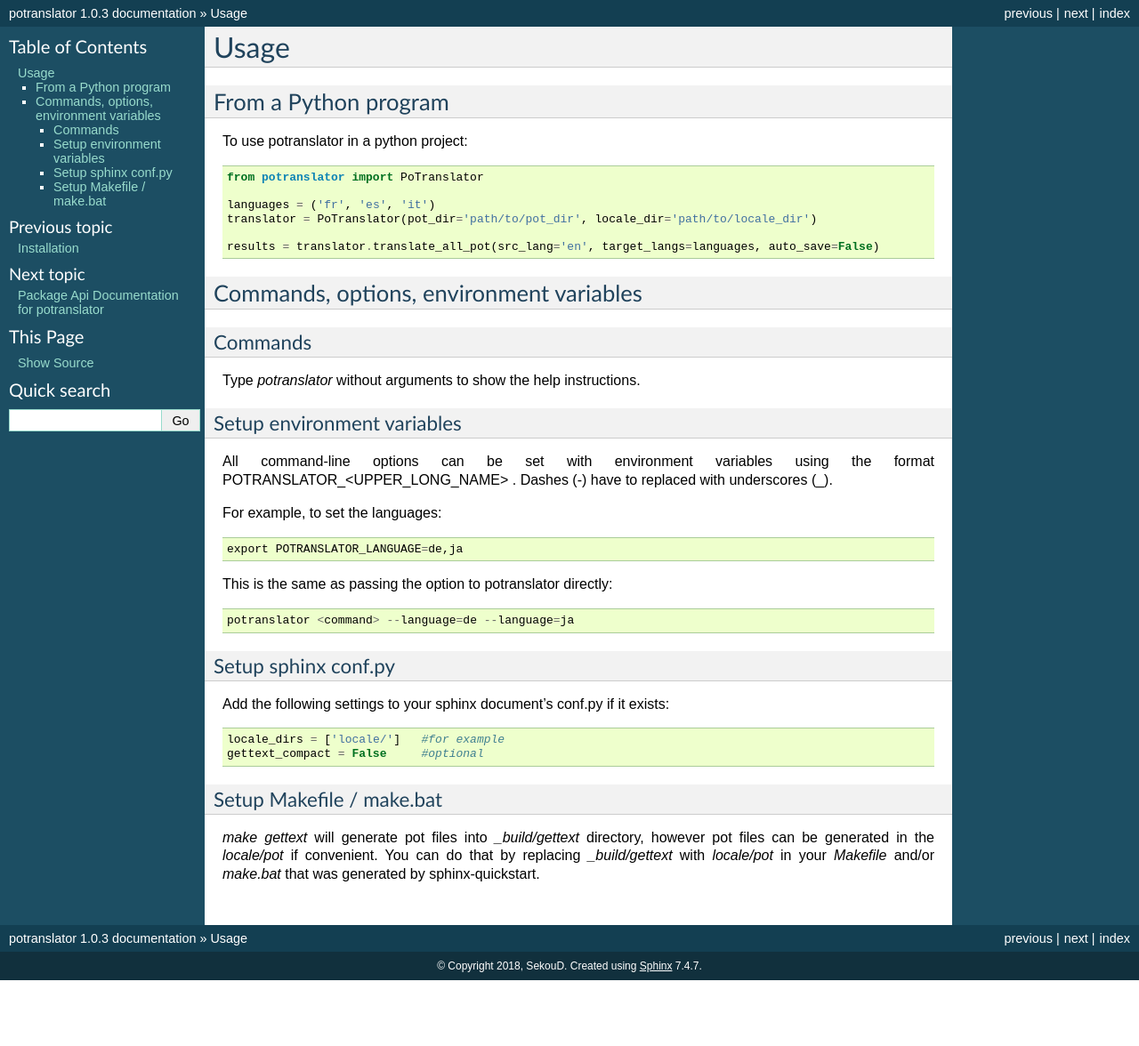
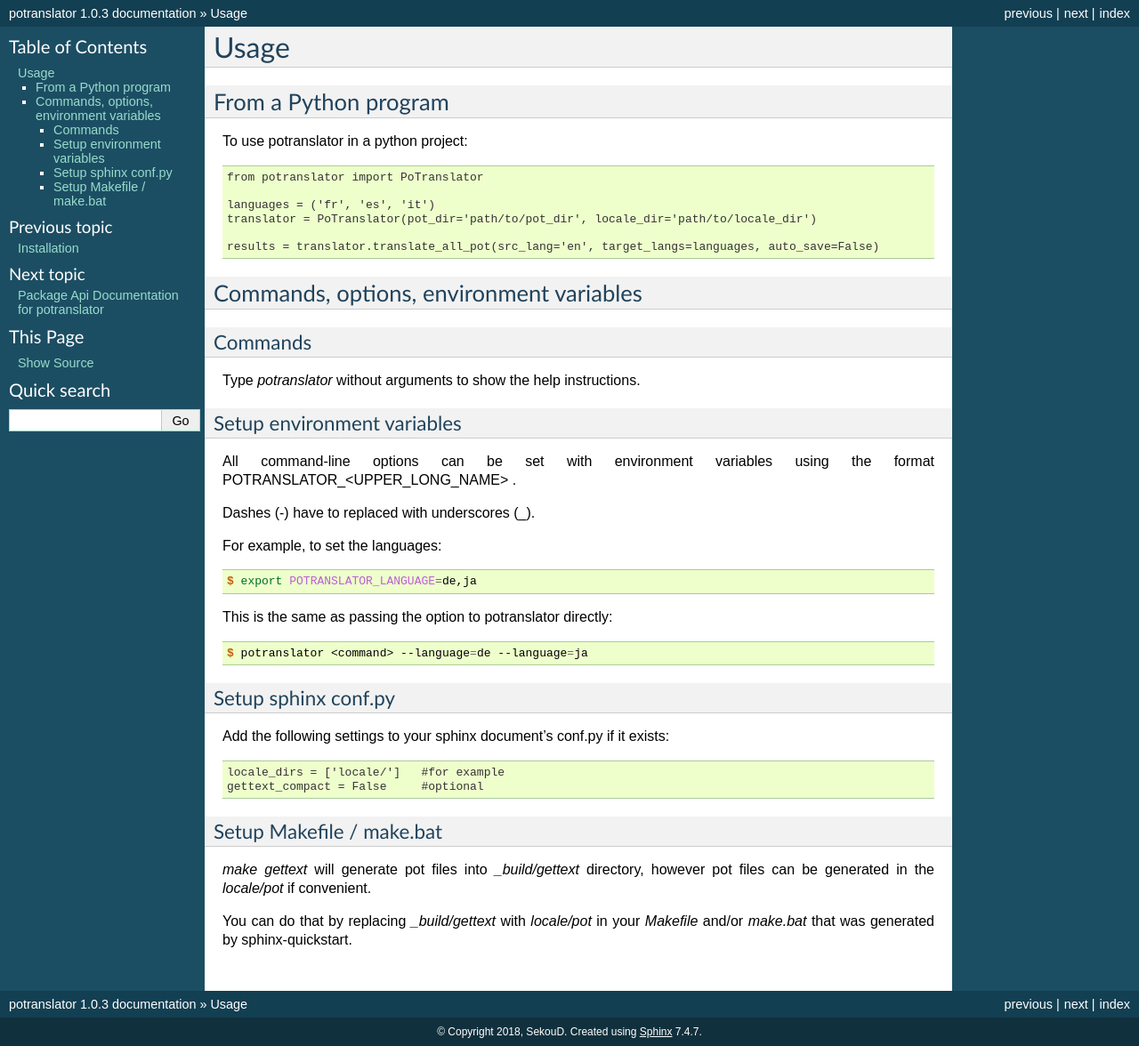
Before and after one commit to SekouD/potranslator, a Sphinx documentation site: the page built from docs/usage.rst, in a window 1280 px wide. Shown: the whole page at 89% size. Built offline with Sphinx 7.4.7, drawn with Linux system fonts in a browser that asks for light colours; the version number is read from the project's files by our own code; before the commit the page ends 1102 px from its top, so only the background shows below that.

```diff
--- a/docs/installation.rst
+++ b/docs/installation.rst
@@ -17,7 +17,7 @@ To install potranslator, run this command in your terminal:
 This is the preferred method to install potranslator, as it will always install the most recent stable release.
 
 
-If you want to use the `Optional Features`_, you need install this additional library:
+If you want to use the `Optional Features`_, you need to install this additional library transifex-client_:
 
 .. code-block:: console
 
@@ -29,6 +29,7 @@ you through the process.
 .. _pip: https://pip.pypa.io
 .. _Python installation guide: http://docs.python-guide.org/en/latest/starting/installation/
 .. _Optional Features: https://potranslator.readthedocs.io/en/latest/readme.html#optional-features
+.. _transifex-client: https://pypi.python.org/pypi/transifex-client
 
 
 From sources
--- a/docs/usage.rst
+++ b/docs/usage.rst
@@ -5,7 +5,9 @@ Usage
 From a Python program
 =====================
 
-To use potranslator in a python project::
+To use potranslator in a python project:
+
+.. code-block:: console
 
     from potranslator import PoTranslator
 
@@ -27,23 +29,29 @@ Type `potranslator` without arguments to show the help instructions.
 Setup environment variables
 ---------------------------
 
-All command-line options can be set with environment variables using the
-format POTRANSLATOR_<UPPER_LONG_NAME> . Dashes (-) have to replaced with
-underscores (_).
+All command-line options can be set with environment variables using the format POTRANSLATOR_<UPPER_LONG_NAME> .
 
-For example, to set the languages::
+Dashes (-) have to replaced with underscores (_).
 
-   export POTRANSLATOR_LANGUAGE=de,ja
+For example, to set the languages:
 
-This is the same as passing the option to potranslator directly::
+.. code-block:: console
 
-   potranslator <command> --language=de --language=ja
+   $ export POTRANSLATOR_LANGUAGE=de,ja
+
+This is the same as passing the option to potranslator directly:
+
+.. code-block:: console
+
+   $ potranslator <command> --language=de --language=ja
 
 
 Setup sphinx conf.py
 --------------------
 
-Add the following settings to your sphinx document's conf.py if it exists::
+Add the following settings to your sphinx document's conf.py if it exists:
+
+.. code-block:: console
 
    locale_dirs = ['locale/']   #for example
    gettext_compact = False     #optional
@@ -54,5 +62,6 @@ Setup Makefile / make.bat
 
 `make gettext` will generate pot files into `_build/gettext` directory,
 however pot files can be generated in the `locale/pot` if convenient.
+
 You can do that by replacing `_build/gettext` with `locale/pot` in your
 `Makefile` and/or `make.bat` that was generated by sphinx-quickstart.
```
Also changed, not shown: README.rst (+47 -21 lines), 1 other file.
